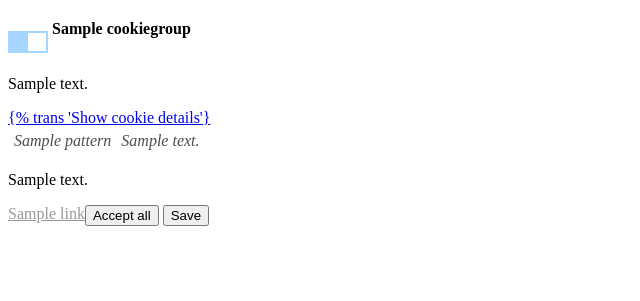
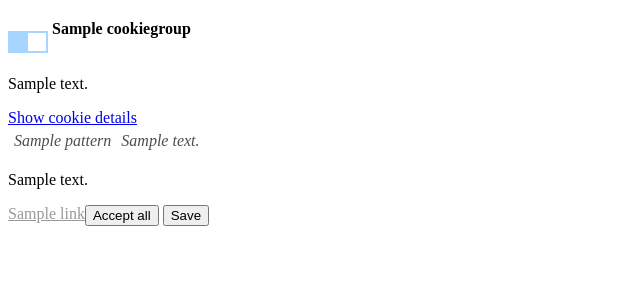
Before and after one commit to sinnwerkstatt/django-cookiebanner, a Django app: template cookiebanner/templates/cookiebanner/bootstrap4.html in a window 1280 px wide. Shown: the part 196-497 px from the top of the page, without its empty margins (0-640 px from the left). Run offline with Django 3.2, Linux system fonts and the light colour scheme; the template is opened without the code that fills it: most values are stand-ins (such as "Sample title", 1, 10 or a date in 2020).

Commit message:
Fix typo

```diff
--- a/cookiebanner/templates/cookiebanner/bootstrap4.html
+++ b/cookiebanner/templates/cookiebanner/bootstrap4.html
@@ -20,7 +20,7 @@
               <h4 class="cookiebannerH4">{{ cookiegroup.name }}</h4>
             </div>
             <p>{{ cookiegroup.description }}</p>
-            <a data-toggle="collapse" href="#detailCollapse{{ cookiegroup.id }}" role="button">{% trans 'Show cookie details'}</a>
+            <a data-toggle="collapse" href="#detailCollapse{{ cookiegroup.id }}" role="button">{% trans 'Show cookie details' %}</a>
             <div class="collapse" id="detailCollapse{{ cookiegroup.id }}">
               <div class="card card-body">
                 <table>
--- a/pyproject.toml
+++ b/pyproject.toml
@@ -1,6 +1,6 @@
 [tool.poetry]
 name = "django-cookiebanner"
-version = "0.2.1"
+version = "0.2.2"
 description = ""
 authors = ["Andreas Nüßlein <andreas@nuessle.in>", "Ralph Delfs <ralph.delfs@sinnwerkstatt.com>"]
 readme = "README.md"
```
